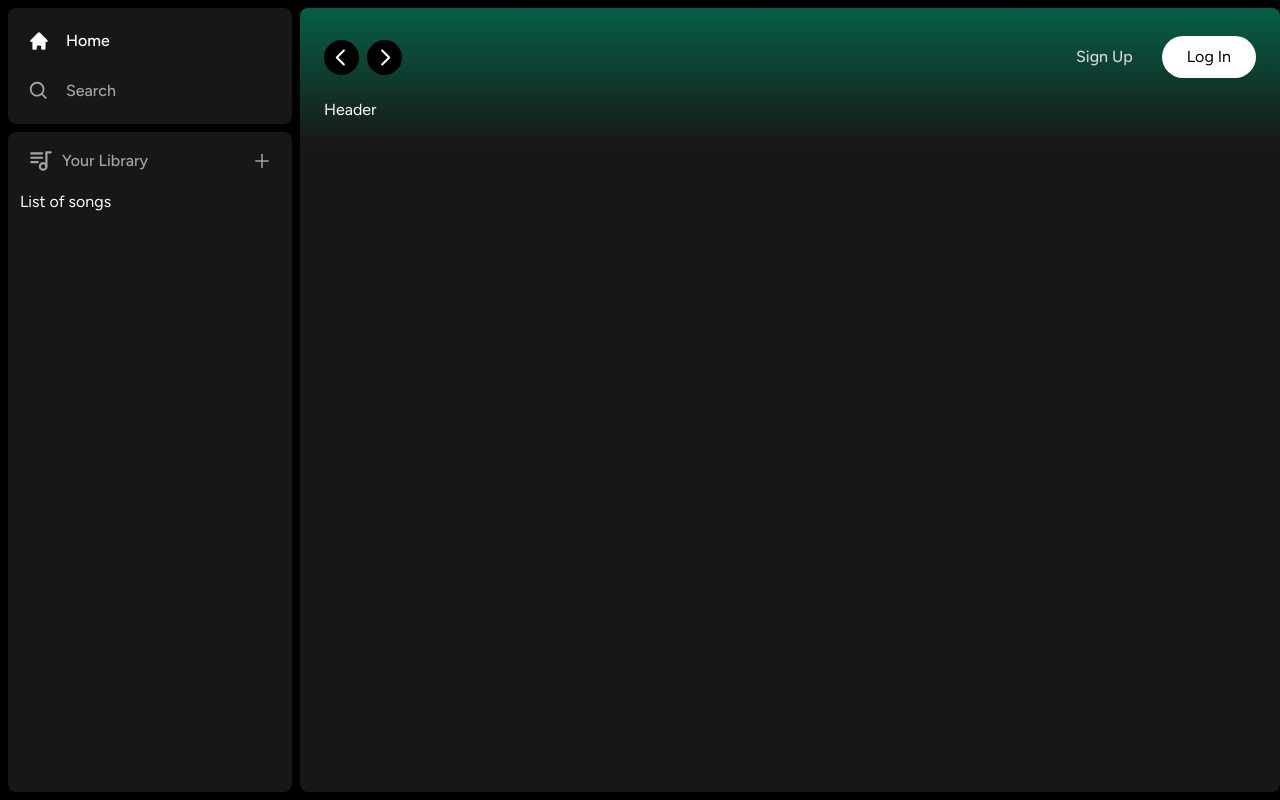
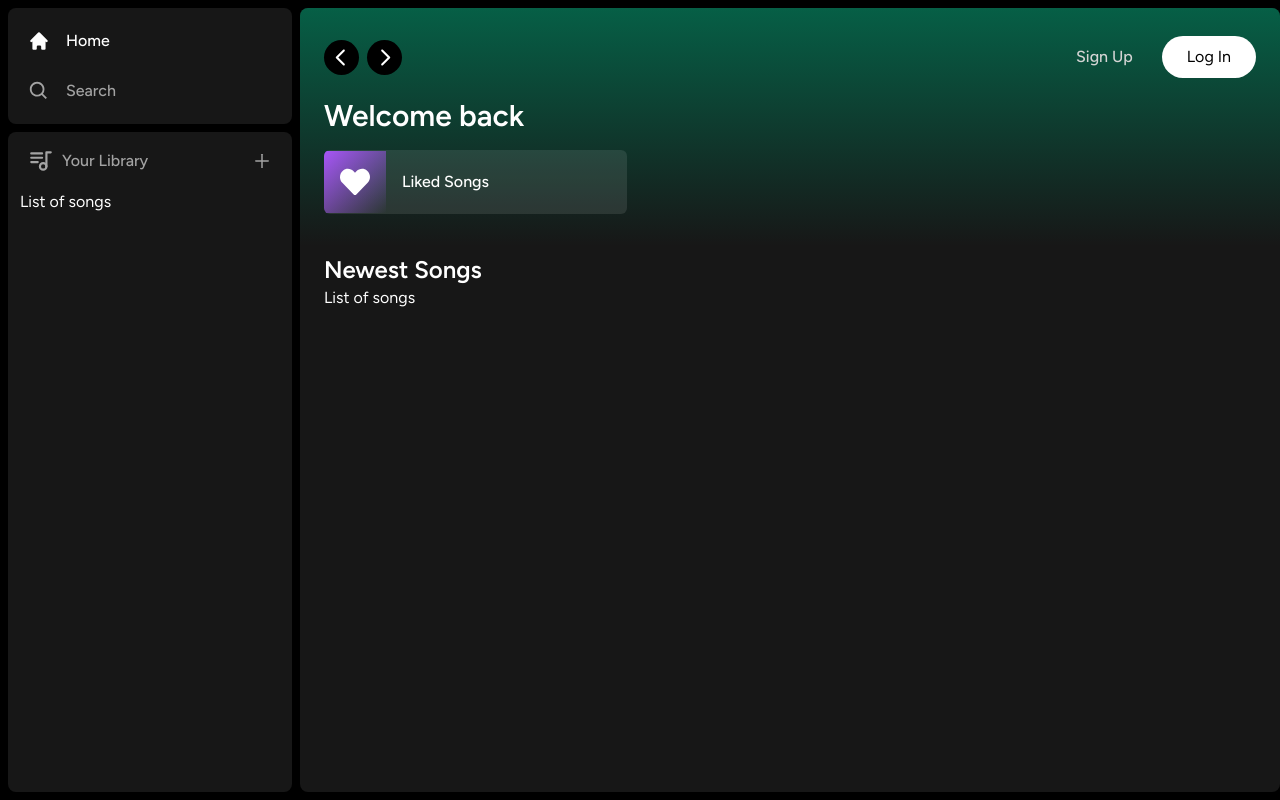
Before and after one commit to jason-nordheim/Muziq, a Next.js app: page / in a window 1280 px wide. Built offline with nearby package versions, Linux system fonts and the light colour scheme.

Commit message:
added liked list item

```diff
--- a/app/(site)/page.tsx
+++ b/app/(site)/page.tsx
@@ -1,9 +1,23 @@
 import Header from "@/components/Header";
+import ListItem, { LikedListItem } from "@/components/ListItem";
 
 export default function Home() {
   return (
     <div className="bg-neutral-900 rounded-lg h-full w-full overflow-hidden overflow-y-auto">
-      <Header>Header</Header>
+      <Header>
+        <div className="mb-2">
+          <h1 className="text-white text-3xl font-semibold">Welcome back</h1>
+          <div className="grid grid-cols-1 sm:grid-cols-2 xl:grid-cols-3 2xl:grid-cols-4 gap-3 mt-4">
+            <LikedListItem />
+          </div>
+        </div>
+      </Header>
+      <div className="mt-2 mb-7 px-6">
+        <div className="flex justify-between items-center">
+          <h1 className="text-white text-2xl font-semibold">Newest Songs</h1>
+        </div>
+        <div>List of songs</div>
+      </div>
     </div>
   );
 }
--- /dev/null
+++ b/components/ListItem.tsx
@@ -0,0 +1,43 @@
+"use client";
+
+import { FC } from "react";
+import { useRouter } from "next/navigation";
+import { IconType } from "react-icons";
+import { FaHeart, FaPlay } from "react-icons/fa";
+
+type ListItemProps = {
+  icon: IconType;
+  name: string;
+  href: string;
+};
+
+const ICON_SIZE = 60;
+
+const ListItem: FC<ListItemProps> = ({ icon: Icon, name, href }) => {
+  const router = useRouter();
+
+  const onClick = () => {
+    // todo: add authentication before push
+    router.push(href);
+  };
+  return (
+    <button
+      className="relative group flex items-center rounded-md overflow-hidden gap-x-4 bg-neutral-100/10 hover:bg-neutral-100/20 transition pr-4"
+      onClick={() => onClick()}
+    >
+      <div className={`relative main-h-[${ICON_SIZE}px] min-w-[${ICON_SIZE}px]`}>
+        <Icon className="bg-gradient-to-br from-purple-500 object-cover p-4" size={ICON_SIZE + 2} />
+      </div>
+      <p className="font-medium truncate py-5">{name}</p>
+      <div className="absolute transition opacity-0 rounded-full flex items-center justify-center bg-green-500 p-4 drop-shadow-md right-5 group-hover:opacity-100 hover:scale-110">
+        <FaPlay className="text-black" />
+      </div>
+    </button>
+  );
+};
+
+export const LikedListItem: FC = () => {
+  return <ListItem icon={FaHeart} href="liked" name="Liked Songs" />;
+};
+
+export default ListItem;
```
